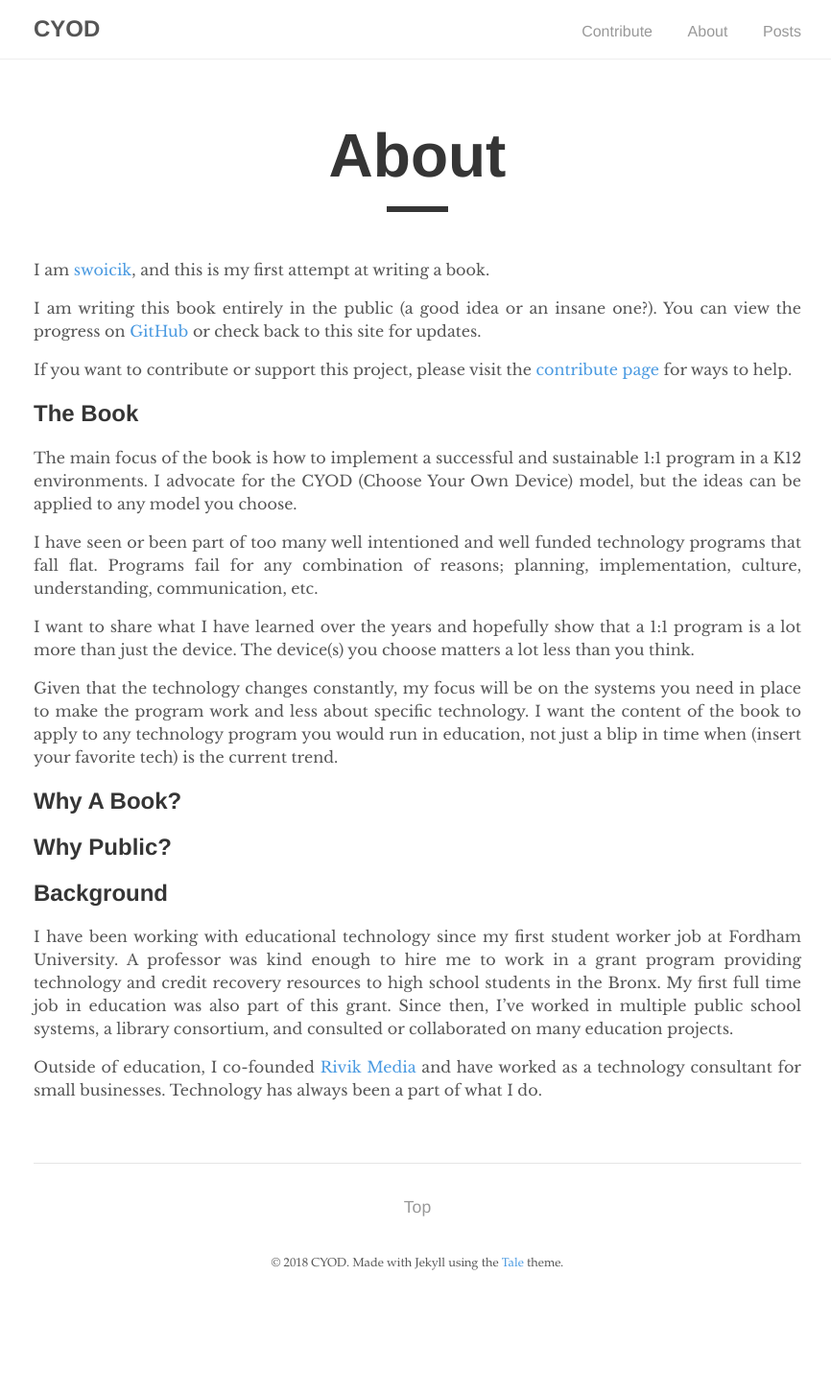
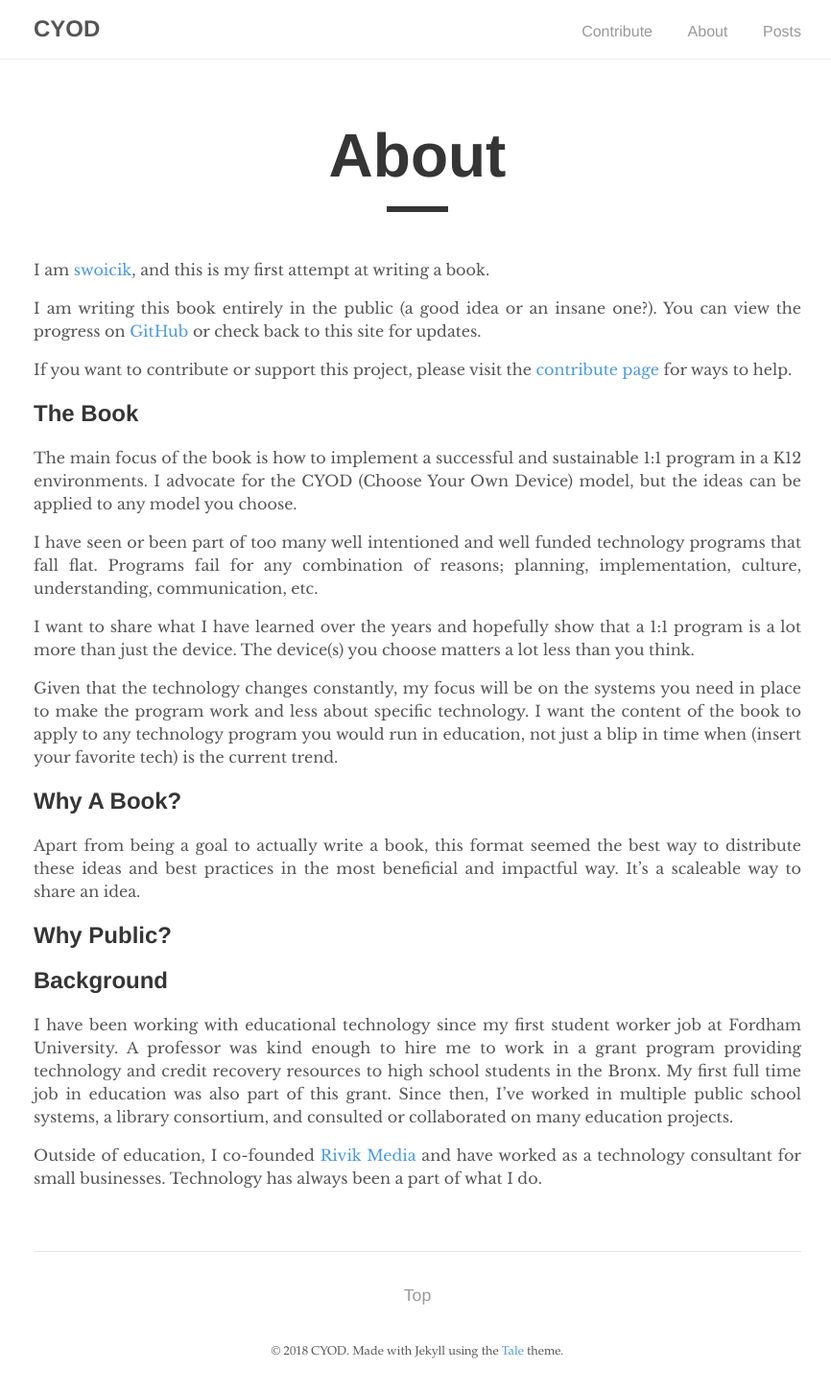
Before and after one commit to swoicik/book-cyod, a Jekyll site: the page built from about.md, in a window 1280 px wide. Shown: the whole page at 96% size, without its empty margins (205-1071 px from the left). Built offline with Jekyll 4.4.1, drawn with Linux system fonts in a browser that asks for light colours; before the commit the page ends 1360 px from its top, so only the background shows below that.

Commit message:
updated Why A Book content

```diff
--- a/about.md
+++ b/about.md
@@ -20,7 +20,7 @@ I want to share what I have learned over the years and hopefully show that a 1:1
 Given that the technology changes constantly, my focus will be on the systems you need in place to make the program work and less about specific technology. I want the content of the book to apply to any technology program you would run in education, not just a blip in time when (insert your favorite tech) is the current trend.
 
 ## Why A Book?
-
+Apart from being a goal to actually write a book, this format seemed the best way to distribute these ideas and best practices in the most beneficial and impactful way. It's a scaleable way to share an idea.
 
 ## Why Public?
 
```
